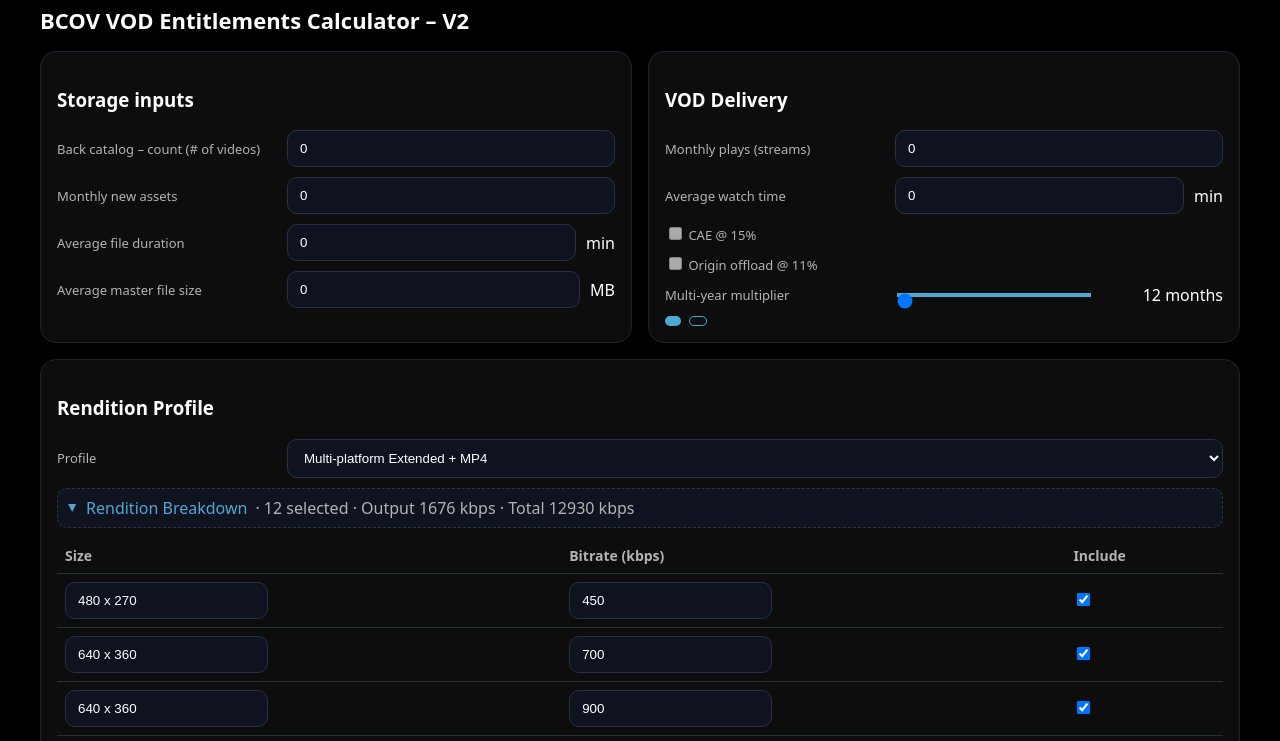
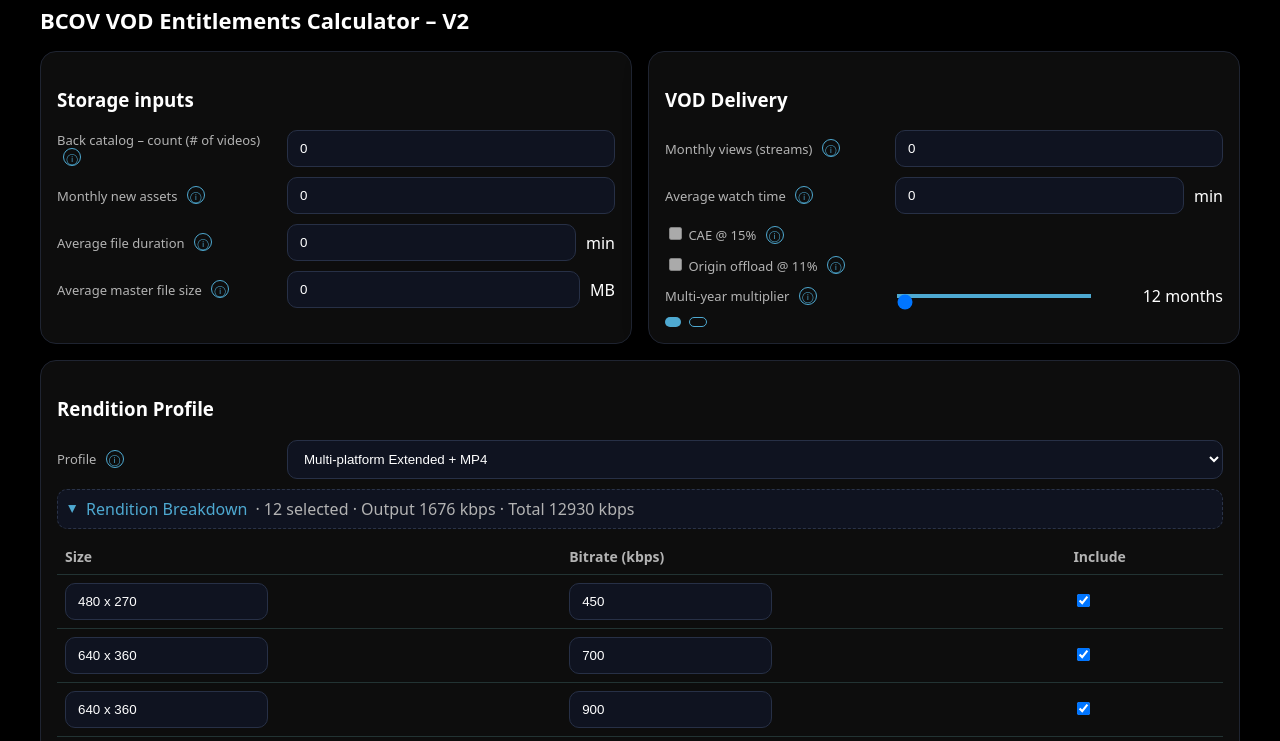
Before and after one commit to nveer/BCOV-Calc, a plain HTML site: page index.html in a window 1280 px wide. Shown: the part 55-796 px from the top of the page. Drawn offline with Linux system fonts and the light colour scheme.

Commit message:
Add files via upload

```diff
--- a/index.html
+++ b/index.html
@@ -45,6 +45,13 @@
     input[type="range"]::-webkit-slider-runnable-track{ height:4px; background:linear-gradient(var(--accent),var(--accent)) no-repeat; }
   </style>
   <style>.btn{background:transparent;color:var(--accent);border:1px solid var(--accent);padding:8px 10px;border-radius:10px;cursor:pointer}.btn:hover{background:var(--accent);color:#000;border-color:var(--accent)}.hint{font-size:12px;color:#B3B3B3}</style>
+  <style>
+    /* Info tooltip badges */
+    .info{ display:inline-flex; align-items:center; justify-content:center; margin-left:6px; width:16px; height:16px; border-radius:50%; border:1px solid var(--accent); color:var(--accent); font-size:11px; line-height:1; cursor:help; position:relative; top:-1px; }
+    .info::after{ content: attr(data-tip); position:absolute; left:50%; transform: translateX(-50%); bottom:125%; background:#111; color:#fff; padding:8px 10px; border-radius:8px; box-shadow:0 6px 16px rgba(0,0,0,.35); width:max-content; max-width:260px; font-size:12px; opacity:0; pointer-events:none; transition:opacity .15s ease; }
+    .info::before{ content:''; position:absolute; bottom:calc(125% - 6px); left:50%; transform: translateX(-50%); width:0; height:0; border-left:6px solid transparent; border-right:6px solid transparent; border-top:6px solid #111; opacity:0; transition:opacity .15s ease; }
+    .info:hover::after, .info:hover::before{ opacity:1; z-index:10; }
+  </style>
 </head>
 <body>
   <div class="wrap">
@@ -54,32 +61,32 @@
     <div class="grid">
       <div class="card span-6">
         <h3>Storage inputs</h3>
-        <div class="row"><label title="Number of existing videos (not GB).">Back catalog – count (# of videos)</label><input id="back_cat" type="number" min="0" value="0"></div>
-        <div class="row"><label title="New videos uploaded per month.">Monthly new assets</label><input id="m_new_assets" type="number" min="0" value="0"></div>
-        <div class="row"><label title="Average duration per video (minutes).">Average file duration</label><input id="av_duration" type="number" min="0" step="1" value="0"><span>min</span></div>
-        <div class="row"><label title="Average Master file size per video (MB). Set 0 if not storing masters.">Average master file size</label><input id="master_sz_mb" type="number" min="0" step="1" value="0"><span>MB</span></div>
+        <div class="row"><label>Back catalog – count (# of videos) <span class="info" data-tip="Existing videos being migrated to Brightcove">ⓘ</span></label><input id="back_cat" type="number" min="0" value="0"></div>
+        <div class="row"><label>Monthly new assets <span class="info" data-tip="New videos uploaded per month.">ⓘ</span></label><input id="m_new_assets" type="number" min="0" value="0"></div>
+        <div class="row"><label>Average file duration <span class="info" data-tip="Average duration per video (minutes).">ⓘ</span></label><input id="av_duration" type="number" min="0" step="1" value="0"><span>min</span></div>
+        <div class="row"><label>Average master file size <span class="info" data-tip="A video master is the original source file you ingested. Average size per video (MB). Set 0 if not storing masters.">ⓘ</span></label><input id="master_sz_mb" type="number" min="0" step="1" value="0"><span>MB</span></div>
       </div>
 
       <div class="card span-6">
         <h3>VOD Delivery</h3>
-        <div class="row"><label title="Total play starts per month.">Monthly plays (streams)</label><input id="stream_num" type="number" min="0" step="1" value="0"></div>
-        <div class="row"><label title="Average minutes watched per play.">Average watch time</label><input id="av_duration_bw" type="number" min="0" step="1" value="0"><span>min</span></div>
-        <div class="row"><label><input id="CAE" type="checkbox"> CAE @ <span id="show_cae">15</span>%</label></div>
-        <div class="row"><label><input id="origin_offload" type="checkbox"> Origin offload @ <span id="show_origin">11</span>%</label></div>
-        <div class="row"><label>Multi-year multiplier</label><input id="yearly_multiplier_range" type="range" min="0" max="100" step="50" value="0" style="flex:2"><div style="width:120px;text-align:right"><span id="range_output">12 months</span></div></div>
+        <div class="row"><label>Monthly views (streams) <span class="info" data-tip="Total views per month.">ⓘ</span></label><input id="stream_num" type="number" min="0" step="1" value="0"></div>
+        <div class="row"><label>Average watch time <span class="info" data-tip="Average minutes watched per play.">ⓘ</span></label><input id="av_duration_bw" type="number" min="0" step="1" value="0"><span>min</span></div>
+        <div class="row"><label><input id="CAE" type="checkbox"> CAE @ <span id="show_cae">15</span>% <span class="info" data-tip="Context Aware Encoding: applies 15% reduction to storage/transcode and 25% to egress in this model.">ⓘ</span></label></div>
+        <div class="row"><label><input id="origin_offload" type="checkbox"> Origin offload @ <span id="show_origin">11</span>% <span class="info" data-tip="Estimated traffic served from CDN cache instead of origin; shows offload volume if enabled.">ⓘ</span></label></div>
+        <div class="row"><label>Multi‑year multiplier <span class="info" data-tip="Sets projection window for totals: 12, 24, or 36 months.">ⓘ</span></label><input id="yearly_multiplier_range" type="range" min="0" max="100" step="50" value="0" style="flex:2"><div style="width:120px;text-align:right"><span id="range_output">12 months</span></div></div>
         <div class="badges"><span id="error" class="badge"></span><span id="bw_danger" class="badge err"></span></div>
       </div>
 
       <div class="card span-12">
         <h3>Rendition Profile</h3>
-        <div class="row"><label>Profile</label>
+        <div class="row"><label>Profile <span class="info" data-tip="Select a pre-populated ABR ladder. Check rows below to include them in calculations.">ⓘ</span></label>
           <select id="renditionProfile">
-            <option value="extended_mp4" selected>Multi-platform Extended + MP4</option>
-            <option value="multi_std_mp4_720">Multi-platform Standard + MP4 (up to 720p)</option>
-            <option value="extended_h264_hevc_mp4">Multi-platform Extended H.264 + HEVC + MP4</option>
-            <option value="extended">Multi-platform Extended</option>
+            <option value="extended_mp4" selected>Multi‑platform Extended + MP4</option>
+            <option value="multi_std_mp4_720">Multi‑platform Standard + MP4 (up to 720p)</option>
+            <option value="extended_h264_hevc_mp4">Multi‑platform Extended H.264 + HEVC + MP4</option>
+            <option value="extended">Multi‑platform Extended</option>
             <option value="hevc_4k_only">4K HEVC Only</option>
-            <option value="multi_std">Multi-platform Standard</option>
+            <option value="multi_std">Multi‑platform Standard</option>
           </select>
         </div>
         <details id="renditionsDetails" class="rendition" open>
@@ -105,11 +112,11 @@
           <div class="origin-block"><div class="lbl" id="offload_result_label">Origin offload per year:</div><div class="val" id="origin_py">0.00 GB</div></div>
           <div><div class="lbl" id="hr_result_label">Output min per year:</div><div class="val" id="output_hr">0</div></div>
         </div>
-        <div class="footer" style="font-size:12px;color:#B3B3B3;margin-top:8px">Defaults: CAE base 15% (storage/transcode), CAE bandwidth 25% (egress), Origin offload 11%. Multi-year: 12 / 24 / 36 months.</div>
+        <div class="footer" style="font-size:12px;color:#B3B3B3;margin-top:8px">Defaults: CAE base 15% (storage/transcode), CAE bandwidth 25% (egress), Origin offload 11%. Multi‑year: 12 / 24 / 36 months.</div>
       </div>
     <div class="card span-12">
         <h3>Share</h3>
-        <div class="row"><button id="printReport" class="btn">Generate PDF Report</button><span class="hint">Creates a branded, read-only PDF with inputs, ladder, results, and labeled charts.</span></div>
+        <div class="row"><button id="printReport" class="btn">Generate PDF Report</button><span class="hint">Creates a branded, read‑only PDF with inputs, ladder, results, and labeled charts.</span></div>
       </div>
     </div>
   </div>
```
